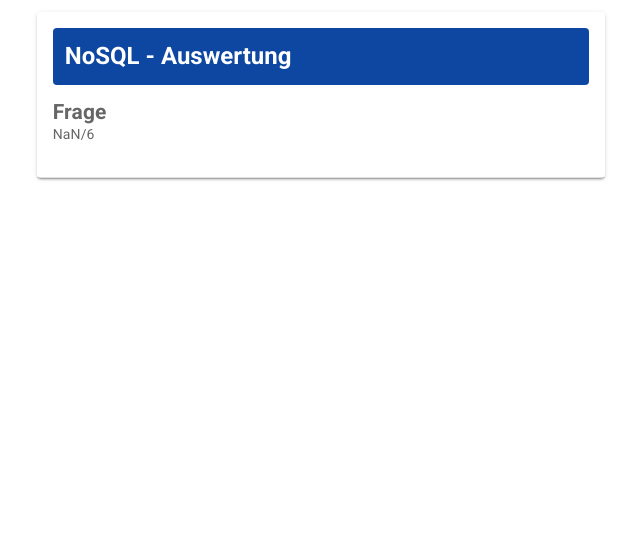
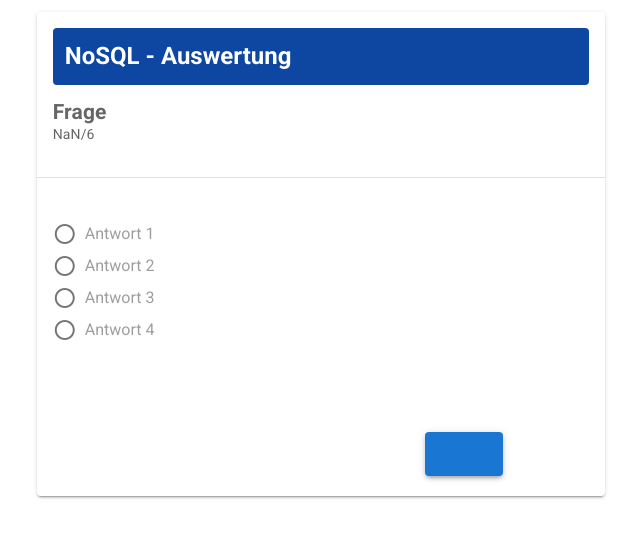
Before and after one commit to Gruppe-NoSQL/mongodb-quiz-frontend, a Vue app: page /feedback in a window 1280 px wide. Shown: the top 538 px of the page, without its empty margins (319-959 px from the left). Built offline with nearby package versions, Linux system fonts and the light colour scheme.

Commit message:
feedback page advanced

```diff
--- a/src/views/Feedback.vue
+++ b/src/views/Feedback.vue
@@ -14,9 +14,41 @@
                                 <p>{{ f+1 }}/6</p>
                         </v-card-text>
                         <v-divider></v-divider>
+                        <br />
+                        <v-radio-group>
+                            <v-radio
+                            v-for="n in 4"
+                            :key="n"
+                            :label="`Antwort ${n}`"
+                            :value="n"
+                            class="ml-4"
+                            disabled
+                            ></v-radio>
+                        </v-radio-group>
+                        <br />
+                        <br />
+                        <v-card-actions>
+                            <v-col offset-md="8">
+                            <v-btn
+                            color="primary"
+                            elevation="3"
+                            large
+                            v-on:click="weiterButton();"
+                            >{{ textB }}</v-btn>
+                            </v-col>
+                        </v-card-actions>
                     </v-card>
                 </v-col>
             </v-row>
         </v-container>
     </div>
 </template>
+<script>
+export default {
+    data:() => ({
+        page: 0
+
+
+    })
+}
+</script>
```
